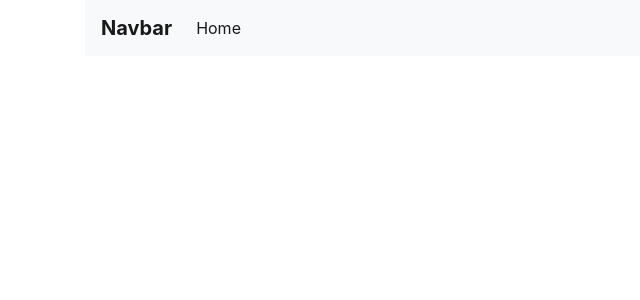
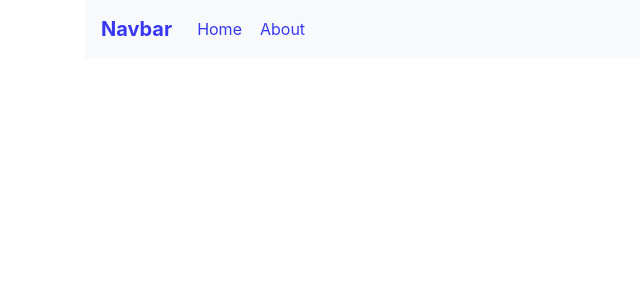
Before and after one commit to MartinKamenov/React-ToDoApp, a React (Create React App) app: page / in a window 1280 px wide. Shown: the top 300 px of the page, without its empty margins (0-640 px from the left). Built offline with nearby package versions, Linux system fonts and the light colour scheme.

Commit message:
Added borders when hovering on navbar elements

```diff
--- a/src/components/navigationBar/NavBar.css
+++ b/src/components/navigationBar/NavBar.css
@@ -1,7 +1,13 @@
 .main_header {
     font-weight: bold;
+    color: rgb(56, 56, 240) !important;
 }
 
 .navbar_element {
-    color: blue;
+    color: rgb(56, 56, 240) !important;
+    border: 1px solid #00000000;
 }
+
+.navbar_element:hover {
+    border: 1px solid rgb(56, 56, 240);
+}
--- a/src/components/navigationBar/NavBar.jsx
+++ b/src/components/navigationBar/NavBar.jsx
@@ -4,15 +4,18 @@ import './NavBar.css';
 const NavBar = () => {
     return (
         <nav class="navbar navbar-expand-lg navbar-light bg-light">
-            <a class="navbar-brand main_header" href="/">Navbar</a>
+            <a className="navbar-brand main_header main_header" href="/">Navbar</a>
             <button class="navbar-toggler" type="button" data-toggle="collapse" data-target="#navbarSupportedContent" aria-controls="navbarSupportedContent" aria-expanded="false" aria-label="Toggle navigation">
                 <span class="navbar-toggler-icon"></span>
             </button>
 
-            <div class="collapse navbar-collapse" id="navbarSupportedContent">
-                <ul class="navbar-nav mr-auto">
-                    <li class="nav-item active">
-                        <a class="nav-link" href="#">Home <span class="sr-only">(current)</span></a>
+            <div className="collapse navbar-collapse">
+                <ul className="navbar-nav mr-auto">
+                    <li className="nav-item active">
+                        <a className="nav-link navbar_element" href="/">Home</a>
+                    </li>
+                    <li className="nav-item">
+                        <a className="nav-link navbar_element" href="/about">About</a>
                     </li>
                 </ul>
             </div>
```
